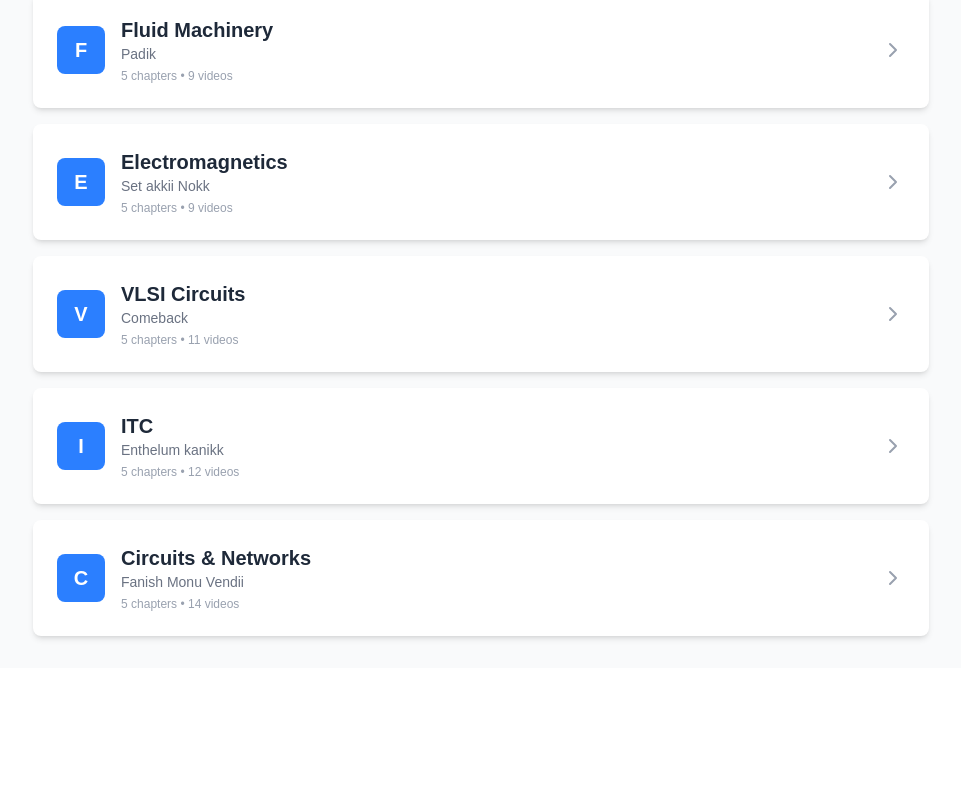
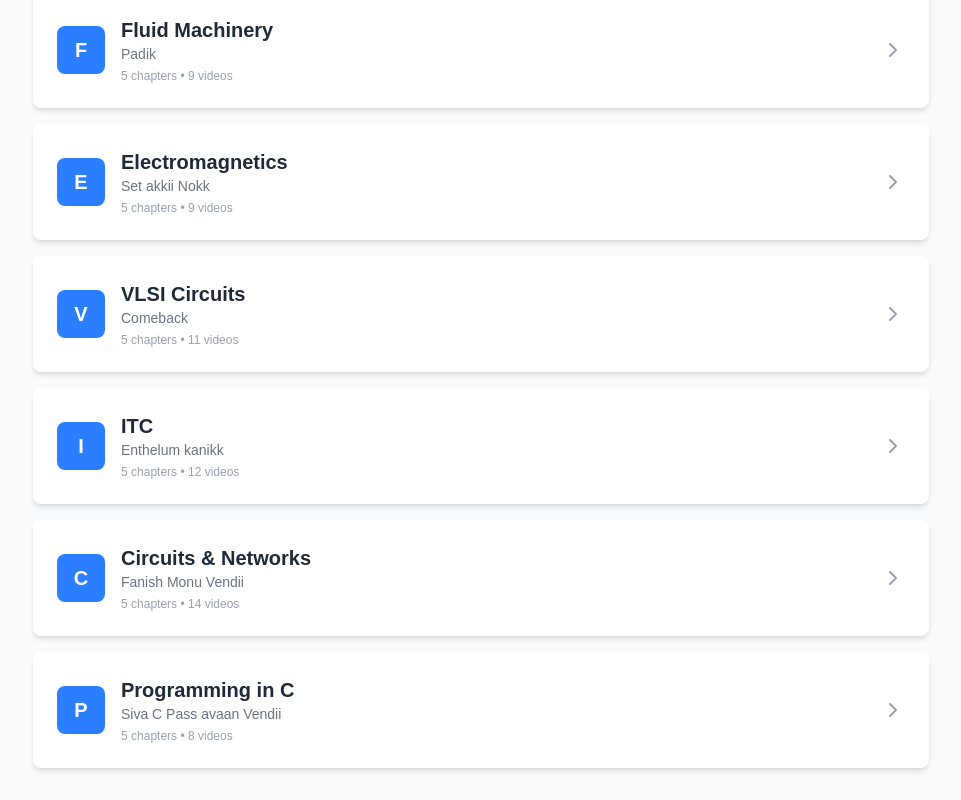
Before and after one commit to josecschalil/gcek, a Next.js app: page / in a window 1280 px wide. Shown: the part 742-1542 px from the top of the page, without its empty margins (159-1120 px from the left). Before the commit the page ends 1410 px from the top, so only its background shows below. Built offline with nearby package versions, Linux system fonts and the light colour scheme.

Commit message:
added pic

```diff
--- a/src/app/data/data.js
+++ b/src/app/data/data.js
@@ -763,4 +763,82 @@ export const subjectsData = [
       },
     ],
   },
+  {
+    id: 10,
+    name: "Programming in C",
+    description: "Siva C Pass avaan Vendii",
+    color: "bg-blue-500",
+    chapters: [
+      {
+        id: 1,
+        name: "Module 1",
+        videos: [
+          {
+            id: 1,
+            title: "Video 1",
+            url: "http://admin.ktuonlinestudy.com//uploads/12265_PIC-M1P1--24-(720p).mp4",
+          },
+          {
+            id: 2,
+            title: "Video 2",
+            url: "http://admin.ktuonlinestudy.com/uploads/49957_MOD-1-P-2-PIC.mp4",
+          },
+        ],
+      },
+      {
+        id: 2,
+        name: "Module 2",
+        videos: [
+          {
+            id: 1,
+            title: "Video 1",
+            url: "http://admin.ktuonlinestudy.com/uploads/18801_PIC-MOD-2-PART-1.mp4",
+          },
+          {
+            id: 2,
+            title: "Video 2",
+            url: "http://admin.ktuonlinestudy.com/uploads/49643_PIC-MOD-2-PART-2.mp4",
+          },
+        ],
+      },
+      {
+        id: 3,
+        name: "Module 3",
+        videos: [
+          {
+            id: 1,
+            title: "Video 1",
+            url: "http://admin.ktuonlinestudy.com/uploads/82592_MOD-3---PIC.mp4",
+          },
+        ],
+      },
+      {
+        id: 4,
+        name: "Module 4",
+        videos: [
+          {
+            id: 1,
+            title: "Video 1",
+            url: "http://admin.ktuonlinestudy.com/uploads/71688_MOD-4-PART-1-PIC.mp4",
+          },
+          {
+            id: 2,
+            title: "Video 2",
+            url: "http://admin.ktuonlinestudy.com/uploads/33288_MOD-4-PART-2-PIC.mp4",
+          },
+        ],
+      },
+      {
+        id: 5,
+        name: "Module 5",
+        videos: [
+          {
+            id: 1,
+            title: "Video 1",
+            url: "http://admin.ktuonlinestudy.com/uploads/66693_MOD-5-FULL--PIC.mp4",
+          },
+        ],
+      },
+    ],
+  },
 ];
```
